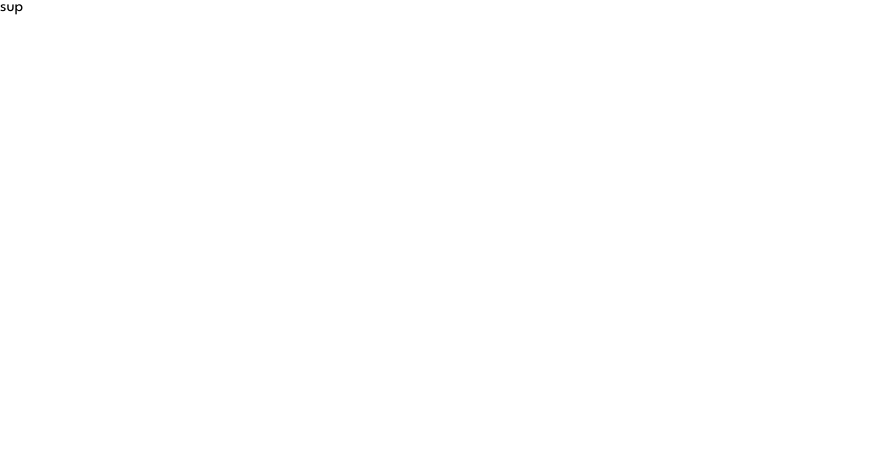
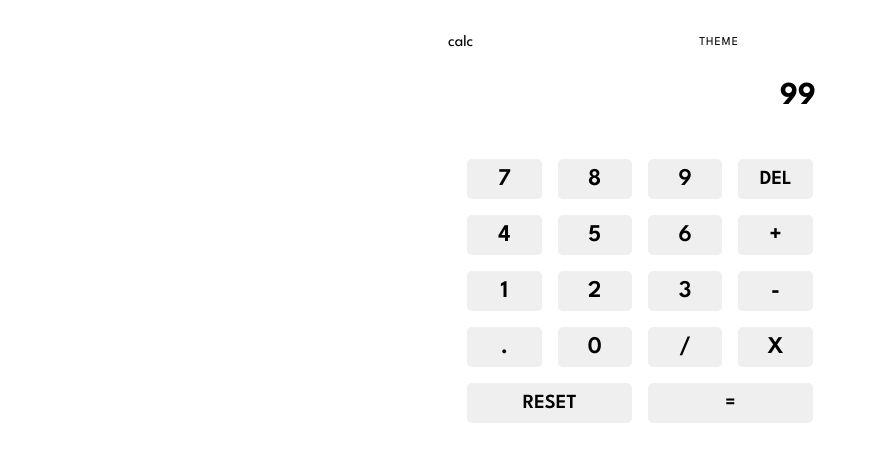
Before and after one commit to harsht67/calculator, a React (Create React App) app: page / in a window 1280 px wide. Shown: the top 462 px of the page, without its empty margins (0-878 px from the left). Built offline with nearby package versions, Linux system fonts and the light colour scheme.

Commit message:
feat: Add basic structure
header, calcultor display & keys
basic styling

```diff
--- a/src/App.js
+++ b/src/App.js
@@ -1,11 +1,81 @@
 // styles
 import './App.scss'
+
+const keys = [
+  '7',
+  '8',
+  '9',
+  'del',
+  '4',
+  '5',
+  '6',
+  '+',
+  '1',
+  '2',
+  '3',
+  '-',
+  '.',
+  '0',
+  '/',
+  'x',
+  'reset',
+  '=',
+]
 
 function App() {
   return (
     <div className="app">
 
-      sup
+      <section className="header">
+
+          <span className="title">
+            calc
+          </span>
+
+          <span className="theme">
+              theme
+          </span>
+
+          <div className="themeBtn">
+
+              <div
+                className="themeBtn__container"
+                // onClick={changeTheme}
+              >
+
+                  <div className="themeBtn__switch"></div>
+
+              </div>
+
+          </div>
+
+      </section>
+
+      <section className="display">
+
+        <div>
+
+            99 {/* {inputStr} */}
+
+        </div>
+
+      </section>
+
+      <section className="keys">
+
+        {
+          keys.map(key => (
+            <button
+              key={key}
+              className={key=='=' ? 'equal' : key}
+              data-val={key}
+            >
+              {key}
+            </button>
+          ))
+        }
+
+      </section>
 
     </div>
   )
--- a/src/App.scss
+++ b/src/App.scss
@@ -0,0 +1,135 @@
+.app {
+    margin: 0 2rem;
+    display: flex;
+    flex-flow: column;
+    gap: 0.5rem;
+    background-color: var(--bck);
+
+    .header {
+        display: flex;
+        justify-content: space-between;
+        align-items: center;
+        color: var(--txt);
+
+        .icon {
+            width: 20%;
+            font-size: 1.5rem;
+        }
+
+        .theme {
+            width: 60%;
+            font-size: 0.75rem;
+            text-transform: uppercase;
+            letter-spacing: 1px;
+            text-align: right;
+        }
+
+        .themeBtn {
+            width: 15%;
+
+            &:hover {
+                cursor: pointer;
+            }
+
+            .themeBtn__container {
+                float: right;
+                width: 90%;
+                height: 20px;
+                border-radius: 10px;
+                padding: 3.75px 5px;
+                background-color: var(--frg);
+
+                .themeBtn__switch {
+                    width: 12.5px;
+                    height: 12.5px;
+                    border-radius: 50%;
+                    transition-duration: 0.25s;
+                    background-color: var(--acc);
+                }
+
+            }
+
+        }
+
+    }
+
+    .display {
+        padding: 0 1rem;
+        min-height: 4.5rem;
+        border-radius: 5px;
+        display: flex;
+        align-items: center;
+        background-color: var(--frg);
+
+        > div::-webkit-scrollbar {
+            display: none;
+        }
+
+        > * {
+            width: 100%;
+            overflow-x: auto;
+            text-align: right;
+            font-size: 2rem;
+            font-weight: 700;
+        }
+
+    }
+
+    .keys {
+        padding: 1.2rem;
+        border-radius: 5px;
+        display: grid;
+        grid-template-columns: repeat(4, 1fr);
+        gap: 1rem;
+        background-color: var(--frg);
+
+        button {
+            font-size: 1.5rem;
+            font-weight: 600;
+            text-transform: uppercase;
+            height: 40px;
+            border: none;
+            outline: none;
+            border-radius: 5px;
+
+            &:hover {
+                cursor: pointer;
+            }
+
+            &:active {
+                transform: translate(0, 4px);
+                box-shadow: none !important;
+            }
+
+        }
+
+        .reset, .equal {
+            grid-column: span 2;
+        }
+
+        .del, .reset, .equal {
+            font-size: 1.25rem;
+        }
+
+    }
+
+}
+
+@media screen and (min-width:1024px) {
+    .app {
+        width: 30%;
+        margin: 2rem auto;
+    }
+}
+
+// themes
+
+.theme_1 {
+    --bck: #3b4664;
+    --frg: #181f32;
+    --txt: #ffffff;
+    --btnBck: #eae3db;
+    --btnTxt: #000000;
+    --acc: #647299;
+    --acc2: #d13f30;
+}
```
